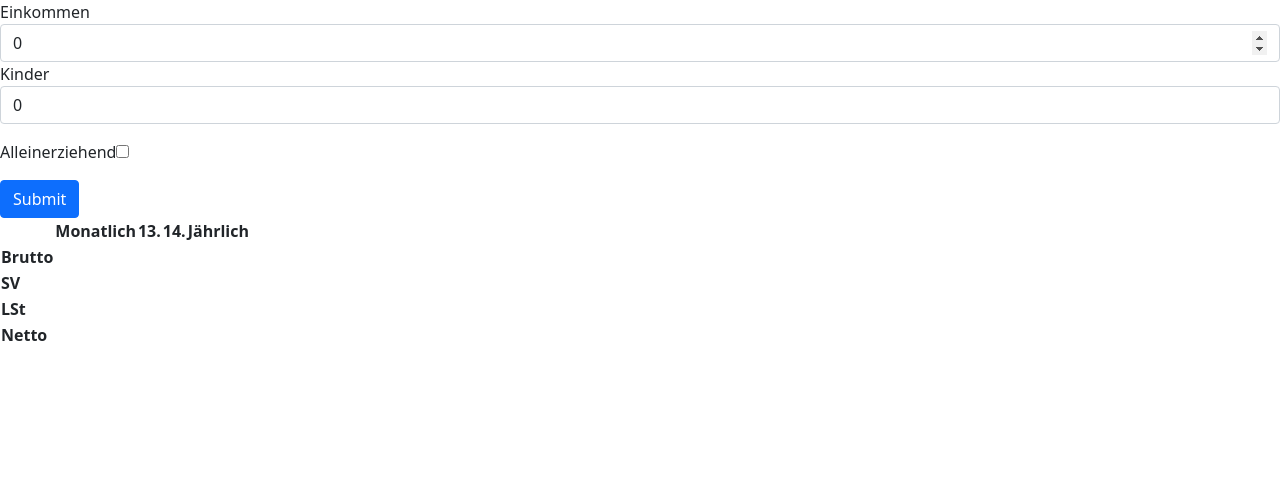
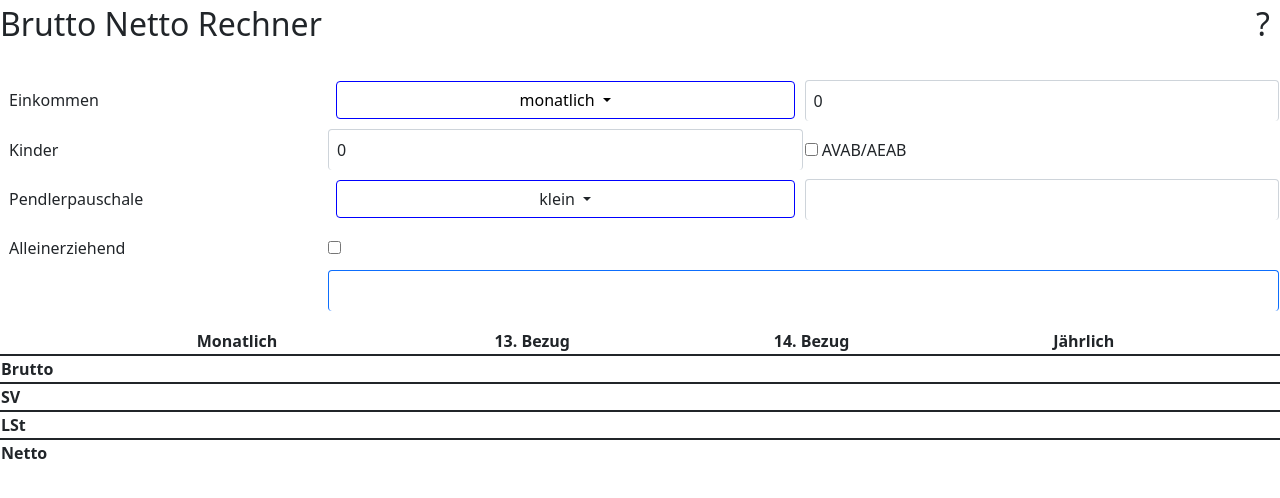
Before and after one commit to alfarasamer/hackathon, an Angular app in the folder hackathon-calc/: page / in a window 1280 px wide. Shown: the top 498 px of the page. Built offline with nearby package versions, Linux system fonts and the light colour scheme.

Commit message:
HTML und CSS

```diff
--- a/hackathon-calc/src/app/components/form/form.component.css
+++ b/hackathon-calc/src/app/components/form/form.component.css
@@ -0,0 +1,27 @@
+#headline{font-size: 32px;}
+        #HowTo {
+            float:right;
+            font-size:32px;
+            margin-right: 10px;
+        }
+        button{width:100%;}
+        label{
+            margin-right: 20px;
+        }
+        .table-borderless > tbody > tr > td,
+        .table-borderless > tbody > tr > th,
+        .table-borderless > tfoot > tr > td,
+        .table-borderless > tfoot > tr > th,
+        .table-borderless > thead > tr > td,
+        .table-borderless > thead > tr > th {
+         border: none;
+}
+body{
+    padding-left:2em;
+    padding-right:2em;
+}
+select{
+    border: blue;
+}
+
+.dropdownButton{background-color: white;border-color: blue;}
--- a/hackathon-calc/src/app/components/form/form.component.html
+++ b/hackathon-calc/src/app/components/form/form.component.html
@@ -1,29 +1,68 @@
 <form [formGroup]="inputForm" (submit)="onSubmit()">
-  <div class="mb-3">
-    <div class="form-group">
-      <label for="income">Einkommen</label>
-      <input class="form-control" type="number" min="0" id="income" formControlName="income">
-    </div>
-    <div class="mb-3">
-      <label for="children">Kinder</label>
-      <input class="form-control" type="number" min="0" id="children" formControlName="children">
-    </div>
-    <div class="mb-3">
-      <label for="loneParent">Alleinerziehend </label>
-      <input class="form-check-label" type="checkbox" id="loneParent" formControlName="loneParent">
-    </div>
-    <div>
-    </div>
+  <div>
+    <span id="headline">Brutto Netto Rechner</span>
+    <span id="HowTo">?</span>
   </div>
+  <br>
+  <table class="table table-borderless" id="inputTable">
+    <tr>
+      <td><label for="income">Einkommen</label></td>
+      <td>
+        <div class="dropdown">
+          <button class="btn btn-light dropdown-toggle dropdownButton" type="button" id="dropdownMenuButton"
+            data-toggle="dropdown" aria-haspopup="true" aria-expanded="false">
+            monatlich
+          </button>
+          <div class="dropdown-menu" aria-labelledby="dropdownMenuButton">
+            <li><a class="dropdown-item" href="#">monatlich</a></li>
+            <li><a class="dropdown-item" href="#">jährlich</a></li>
+          </div>
+        </div>
+      </td>
+      <td>
+        <input class="form-control" type="number" min="0" formControlName="income">
+      </td>
+    </tr>
+    <tr>
+      <td><label for="children">Kinder</label></td>
+      <td><input class="form-control" type="number" min="0" id="income" formControlName="income" value="0"></td>
+      <td><input class="form-check-label" type="checkbox" id="loneParent" formControlName="loneParent"> AVAB/AEAB</td>
+    </tr>
+    <tr>
+      <td><label for="commute">Pendlerpauschale </label></td>
+      <td>
+        <div class="dropdown">
+          <button class="btn dropdownButton dropdown-toggle " type="button" id="dropdownMenuButton"
+            data-toggle="dropdown" aria-haspopup="true" aria-expanded="false">
+            klein
+          </button>
+          <div class="dropdown-menu" aria-labelledby="dropdownMenuButton">
+            <li><a class="dropdown-item" href="#">klein</a></li>
+            <li><a class="dropdown-item" href="#">mittel</a></li>
+            <li><a class="dropdown-item" href="#">groß</a></li>
+          </div>
+        </div>
+      </td>
+      <td>
+        <input class="form-control" type="number" min="0" id="commute" formControlName="commute" value="0">
+      </td>
+    </tr>
+    <tr>
+      <td><label for="loneParent">Alleinerziehend </label></td>
+      <td><input class="form-check-label" type="checkbox" id="loneParent" formControlName="loneParent"></td>
+    </tr>
+    <tr>
+      <td></td>
+      <td colspan="3"><button class="btn btn-primary" type="submit">berechnen</button></td>
+    </tr>
+  </table>
 
-  <button class="btn btn-primary" type="submit">Submit</button>
-
-  <table>
+  <table class="table">
     <tr>
-      <th></th>
+      <td></td>
       <th>Monatlich</th>
-      <th>13.</th>
-      <th>14.</th>
+      <th>13. Bezug</th>
+      <th>14. Bezug</th>
       <th>Jährlich</th>
     </tr>
     <tr>
```
Also changed, not shown: 1 other file (tests, documents, lock files or other folders).
